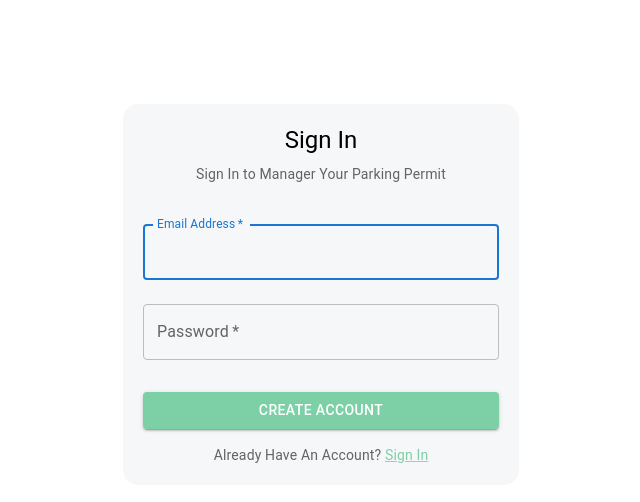
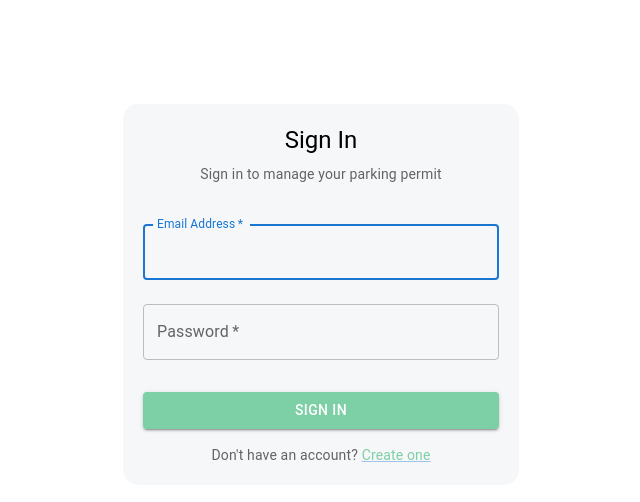
Before and after one commit to NACK2/parking-buddy, a React (Vite) app: page / in a window 1280 px wide. Shown: the top 502 px of the page, without its empty margins (319-959 px from the left). Built offline with nearby package versions, Linux system fonts and the light colour scheme.

Commit message:
reformat sign in and sign up pages

```diff
--- a/src/pages/CreateAccount.jsx
+++ b/src/pages/CreateAccount.jsx
@@ -4,6 +4,7 @@ import { Button, TextField, Typography, Container, Box, Link } from '@mui/materi
 function CreateAccountForm() {
     const [email, setEmail] = useState('');
     const [password, setPassword] = useState('');
+
 
     const handleSubmit = (e) => {
         e.preventDefault();
--- a/src/pages/SignIn.jsx
+++ b/src/pages/SignIn.jsx
@@ -32,7 +32,7 @@ function SignInForm() {
                     Sign In
                 </Typography>
                 <Typography variant="body2" color="textSecondary" sx={{ mt: 1, mb: 2 }}>
-                    Sign In to Manager Your Parking Permit
+                    Sign in to manage your parking permit
                 </Typography>
                 <Box component="form" onSubmit={handleSubmit} sx={{ mt: 1 }}>
                     <TextField
@@ -67,11 +67,11 @@ function SignInForm() {
                         variant="contained"
                         sx={{ mt: 3, mb: 2, backgroundColor: '#7DCFA6', '&:hover': { backgroundColor: '#6ABD8D' } }}
                     >
-                        Create Account
+                        Sign In
                     </Button>
                 </Box>
                 <Typography variant="body2" color="textSecondary">
-                    Already Have An Account? <Link href="create" sx={{ color: '#7DCFA6' }}>Sign In</Link>
+                    Don't have an account? <Link href="create" sx={{ color: '#7DCFA6' }}>Create one</Link>
                 </Typography>
             </Box>
         </Container>
```
